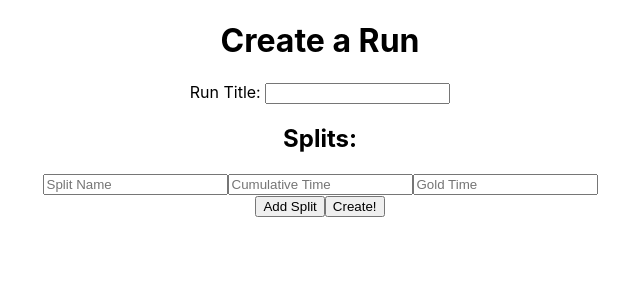
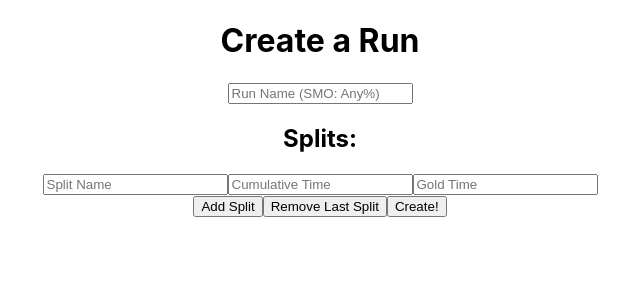
Before and after one commit to Brandon205/times, a React (Create React App) app: page /create in a window 1280 px wide. Shown: the top 300 px of the page, without its empty margins (320-960 px from the left). Built offline with nearby package versions, Linux system fonts and the light colour scheme.

Commit message:
Added more form stuff to the create page

```diff
--- a/src/App.js
+++ b/src/App.js
@@ -1,8 +1,7 @@
 import React, { useState } from 'react';
 import {
   BrowserRouter as Router,
-  Route,
-  Link
+  Route
 } from 'react-router-dom';
 import Create from './Create';
 import './App.css';
@@ -49,7 +48,7 @@ function Stopwatch() {
 
   function msToTime(s) {
 
-    // Show to 2 or 3 digits, default is 2
+    // Show to 2 or 3 digits, default of 2
     function digits(n, z) {
       z = z || 2;
       return ('00' + n).slice(-z);
--- a/src/Create.jsx
+++ b/src/Create.jsx
@@ -2,33 +2,41 @@ import React, { useState } from 'react';
 
 export default function Create() {
     const [splits, setSplits] = useState([1]);
+    const [runName, setRunName] = useState('');
 
     let handleCreate = () => {
-        console.log('Saved')
+        console.log('Saving...')
     }
 
-    let addSplit = () => {
-        console.log(splits + " before")
-        let newSplits = splits.push(splits[splits.length -1] + 1)
-        setSplits(newSplits);
-        console.log(typeof(splits) + " after")
+    let addSplit = (remove) => {
+        if (remove === -1 && splits.length > 1) {
+            let splitsCopy = [...splits]
+            splitsCopy.pop();
+            setSplits(splitsCopy);
+        } else if (remove !== -1) {
+            let splitsCopy = [...splits]
+            splitsCopy.push(splitsCopy[splitsCopy.length -1] + 1)
+            setSplits(splitsCopy);
+        }
     }
 
     let splitInputs = splits.map( (split) =>
         <div className="split-input" key={split}>
-            <input type="text" name="split1" id="split1" placeholder="Split Name" />
+            <input type="text" name={"split" + split} id={"split" + split} placeholder="Split Name" />
             <input type="text" name="referenceTime" id="goldTime" placeholder="Cumulative Time" />
-            <input type="text" name="split1" id="split1" placeholder="Gold Time" />
+            <input type="text" name={"split" + split} id={"split-id" + split} placeholder="Gold Time" />
         </div>
     );
     return (
         <div className="App">
             <h1>Create a Run</h1>
-            <label htmlFor="name">Run Title: </label>
-            <input type="text" name="name" id="name" />
+            <input onChange={(e) => {setRunName(e.target.value)}} type="text" name="run-name" id="run-name" placeholder="Run Name (SMO: Any%)" value={runName} />
             <h2>Splits:</h2>
-            {splitInputs}
+            <form>
+                {splitInputs}
+            </form>
             <button onClick={() => addSplit()}>Add Split</button>
+            <button onClick={() => addSplit(-1)}>Remove Last Split</button>
             <button onClick={() => handleCreate()}>Create!</button>
         </div>
     );
```
